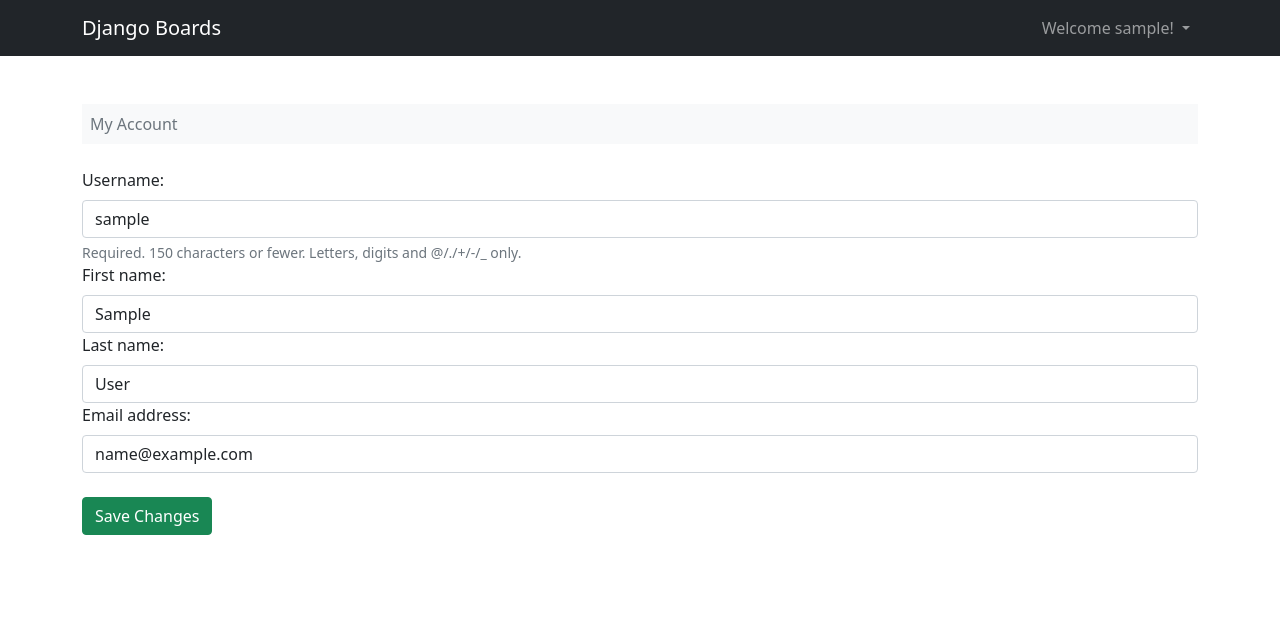
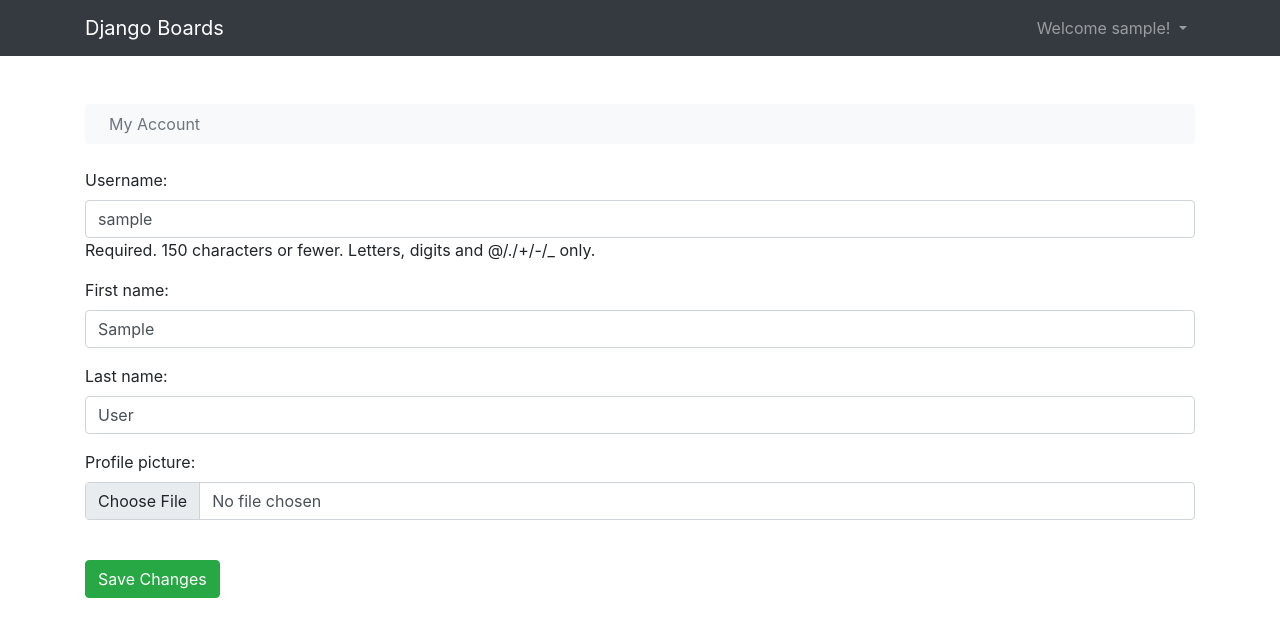
Before and after one commit to Mohammed-Aljazzar/Boards-Community, a Django app: page /accounts/account/ in a window 1280 px wide. Shown: the top 637 px of the page. Run offline with Django 5.2, Linux system fonts and the light colour scheme; the visitor is signed in with stand-in values (Sample User, id 1); some libraries are stand-ins or nearby versions.

Commit message:
some addition for project

```diff
--- a/accounts/forms.py
+++ b/accounts/forms.py
@@ -1,6 +1,7 @@
 from django import forms
 from django.contrib.auth.forms import UserCreationForm
 from django.contrib.auth.models import User
+from .models import UserProfile
 
 class SignUpForm(UserCreationForm):
     email = forms.CharField(max_length=50,required=True,widget=forms.EmailInput())
@@ -8,3 +9,30 @@ class SignUpForm(UserCreationForm):
     class Meta:
         model = User
         fields = ('username','email','password1','password2')
+
+
+class UserForm(forms.ModelForm):
+
+    class Meta:
+        model = User
+        fields = ['username', 'first_name','last_name']
+        widgets = {
+            'username': forms.TextInput(attrs={'class': 'form-control'}),
+            'first_name': forms.TextInput(attrs={'class': 'form-control'}),
+            'last_name': forms.TextInput(attrs={'class': 'form-control'}),
+        }
+
+        # def __init__(self, *args, **kwargs):
+        #     super(UserForm, self).__init__(*args, **kwargs)
+        #     for field in self.fields.values():
+        #         field.widget.attrs.update({'class': 'form-control'})
+
+
+class UserProfileForm(forms.ModelForm):
+
+    class Meta:
+        model = UserProfile
+        fields = ['profile_picture']
+        widgets = {
+            'profile_picture': forms.ClearableFileInput(attrs={'class': 'form-control', 'placeholder': 'Add Profile Image'})
+        }
--- a/accounts/models.py
+++ b/accounts/models.py
@@ -1,3 +1,24 @@
 from django.db import models
 from django.contrib.auth.models import User
+from django.db.models.signals import post_save
+from django.dispatch import receiver
 # Create your models here.
+
+class UserProfile(models.Model):
+    user= models.OneToOneField(User,related_name='profile',on_delete=models.CASCADE)
+    profile_picture = models.ImageField( upload_to='profile_pictures/', null=True, blank=True)
+
+    def __str__(self):
+        return self.user.username
+
+@receiver(post_save, sender=User)
+def create_userprofile(sender, instance, created, **kwargs):
+    if created:
+        UserProfile.objects.get_or_create(user=instance)
+
+@receiver(post_save, sender=User)
+def save_userprofile(sender, instance, **kwargs):
+    try:
+        instance.profile.save()  # This should be `instance.profile` instead of `instance.userprofile`
+    except UserProfile.DoesNotExist:
+        pass  # Handle the case where the profile does not exist
--- a/accounts/templates/myaccount.html
+++ b/accounts/templates/myaccount.html
@@ -1,4 +1,50 @@
 {% extends 'base.html' %}
+{% comment %} {% load crispy_forms_tags %} {% endcomment %}
+{% block title%} My Account {%endblock title%}
+{% block breadcrumb%}
+        <li class="breadcrumb-item active" style="margin-left: 8px;">My Account</li>
+{%endblock%}
+{% block content%}
+{% if user.profile.profile_picture %}
+    <div style="width:200px; height:200px; border-radius:50%" class="mt-5 mb-2">
+
+        <img src="{{user.profile.profile_picture.url}}" alt="" class="w-100 d-block " style="border-radius: 50%;">
+    </div>
+{% endif %}
+<form action="" method="POST" enctype="multipart/form-data" novalidate>
+    {% csrf_token %}
+    {{ user_form.as_p }}
+    {{ profile_form.as_p }}
+    {% comment %} <div class="form-group">
+        <label for="">Username:</label>
+        {{user_form.username}}
+    </div>
+    <div class="form-group">
+        <label for="">First Name:</label>
+        {{user_form.first_name}}
+    </div>
+    <div class="form-group">
+        <label for="">Last Name:</label>
+        <div class="control-form w-100">{{user_form.last_name}}</div>
+
+    </div> {% endcomment %}
+    {% comment %} <div class="form-group">
+        <label for="">Profile Picture:</label>
+        {{profile_form.profile_picture}}
+    </div> {% endcomment %}
+    <button type="submit" class="btn btn-success mt-4 mb-4"> Save Changes</button>
+</form>
+
+{% comment %} {% if user.profile.profile_picture %}
+    <div style="width:200px; height:200px" class="mt-5">
+
+        <img src="{{user.profile.profile_picture.url}}" alt="" class="w-100 d-block">
+    </div>
+{% endif %} {% endcomment %}
+
+{% endblock%}
+
+{% comment %} {% extends 'base.html' %}
 {% load widget_tweaks %}
 
 {% block title%} My Account {%endblock title%}
@@ -11,4 +57,4 @@
         {% include "includes/form.html" %}
         <button type="submit" class="btn btn-success mt-4"> Save Changes</button>
     </form>
-{% endblock%}
+{% endblock%} {% endcomment %}
--- a/accounts/urls.py
+++ b/accounts/urls.py
@@ -10,5 +10,7 @@ urlpatterns = [
     path('login/',auth_views.LoginView.as_view(template_name='login.html'), name='login'),
     path('settings/change_password/', auth_views.PasswordChangeView.as_view(template_name='change_password.html',success_url='/accounts/settings/change_password/done/') , name='password_change'),
     path('settings/change_password/done/', auth_views.PasswordChangeDoneView.as_view(template_name='change_password_done.html') , name='password_change_done'),
-    path('account/',views.UserUpdateView.as_view(), name='my_account')
+    # path('account/',views.UserUpdateView.as_view(), name='my_account'),
+    path('account/',views.profile_update, name='my_account'),
+
 ]
--- a/accounts/views.py
+++ b/accounts/views.py
@@ -6,8 +6,9 @@ from .forms import SignUpForm
 from django.views.generic import TemplateView, UpdateView
 from django.contrib.auth.models import User
 from django.urls import reverse_lazy
-
+from .forms import UserForm, UserProfileForm
 # Create your views here.
+from .models import UserProfile
 
 def signup(request):
     form = SignUpForm()
@@ -40,3 +41,37 @@ class UserUpdateView(UpdateView):
 
     def get_object(self):
         return self.request.user
+
+# def profile_update(request):
+#     if request.method =='POST':
+#         user_form = UserForm(request.POST,instance=request.user)
+#         profile_form = UserProfileForm(request, request.FILES , instance=request.user.profile)
+#         if user_form.is_valid and profile_form.is_valid :
+#             user_form.save()
+#             profile_form.save()
+#             return redirect('accounts:my_account')
+#     else:
+#         user_form = UserForm(instance=request.user)
+#         profile_form = UserProfileForm(instance=request.user.profile)
+#         return render(request,'myaccount.html',{'user_form':user_form, 'profile_form':profile_form})
+
+def profile_update(request):
+    # Get or create the UserProfile
+    user_profile, created = UserProfile.objects.get_or_create(user=request.user)
+
+    if request.method == 'POST':
+        user_form = UserForm(request.POST, instance=request.user)
+        profile_form = UserProfileForm(request.POST, request.FILES, instance=user_profile)
+
+        if user_form.is_valid() and profile_form.is_valid():
+            user_form.save()
+            profile_form.save()
+            return redirect('accounts:my_account')
+    else:
+        user_form = UserForm(instance=request.user)
+        profile_form = UserProfileForm(instance=user_profile)
+
+    return render(request, 'myaccount.html', {
+        'user_form': user_form,
+        'profile_form': profile_form
+    })
--- a/dicussion_boards/settings.py
+++ b/dicussion_boards/settings.py
@@ -44,8 +44,11 @@ INSTALLED_APPS = [
     'widget_tweaks',
     'boards',
     'accounts',
+    'crispy_forms',
 
 ]
+CRISPY_TEMPLATE_PACK = 'bootstrap5'
+# CRISPY_TEMPLATE_PACK = 'uni_form'
 ADMIN_INTERFACE = {
     'header': 'My Admin Panel',  # Custom header
     'theme': 'light',              # Available options: 'default', 'dark', 'light'
--- a/templates/base.html
+++ b/templates/base.html
@@ -7,7 +7,9 @@
     {% comment %} <link rel="stylesheet" href="{% static 'css/bootstrap.css'%}"> {% endcomment %}
     <link rel="stylesheet" href="{%static 'css/bootstrap.css'%}">
 
+    <link rel="stylesheet" href="https://stackpath.bootstrapcdn.com/bootstrap/4.5.2/css/bootstrap.min.css">
     <link rel="stylesheet" href="{% static 'css/style.css'%}">
+
     {% block stylesheet %}{%endblock%}
 </head>
 <body>
@@ -99,5 +101,6 @@
         });
     });
 </script>
+<script src="https://cdn.jsdelivr.net/npm/bootstrap@5.3.0-alpha1/dist/js/bootstrap.bundle.min.js"></script>
 </body>
 </html>
```
Also changed, not shown: boards/templates/topic_posts.html (+8 -1 lines), accounts/apps.py (line endings or trailing spaces), accounts/migrations/0002_remove_userprofile_image_user_and_more.py (added), accounts/migrations/0003_alter_userprofile_user.py (added), media/profile_pictures/1.jpg (added), media/profile_pictures/172628_user_male_icon.png (added), 1 other file.
